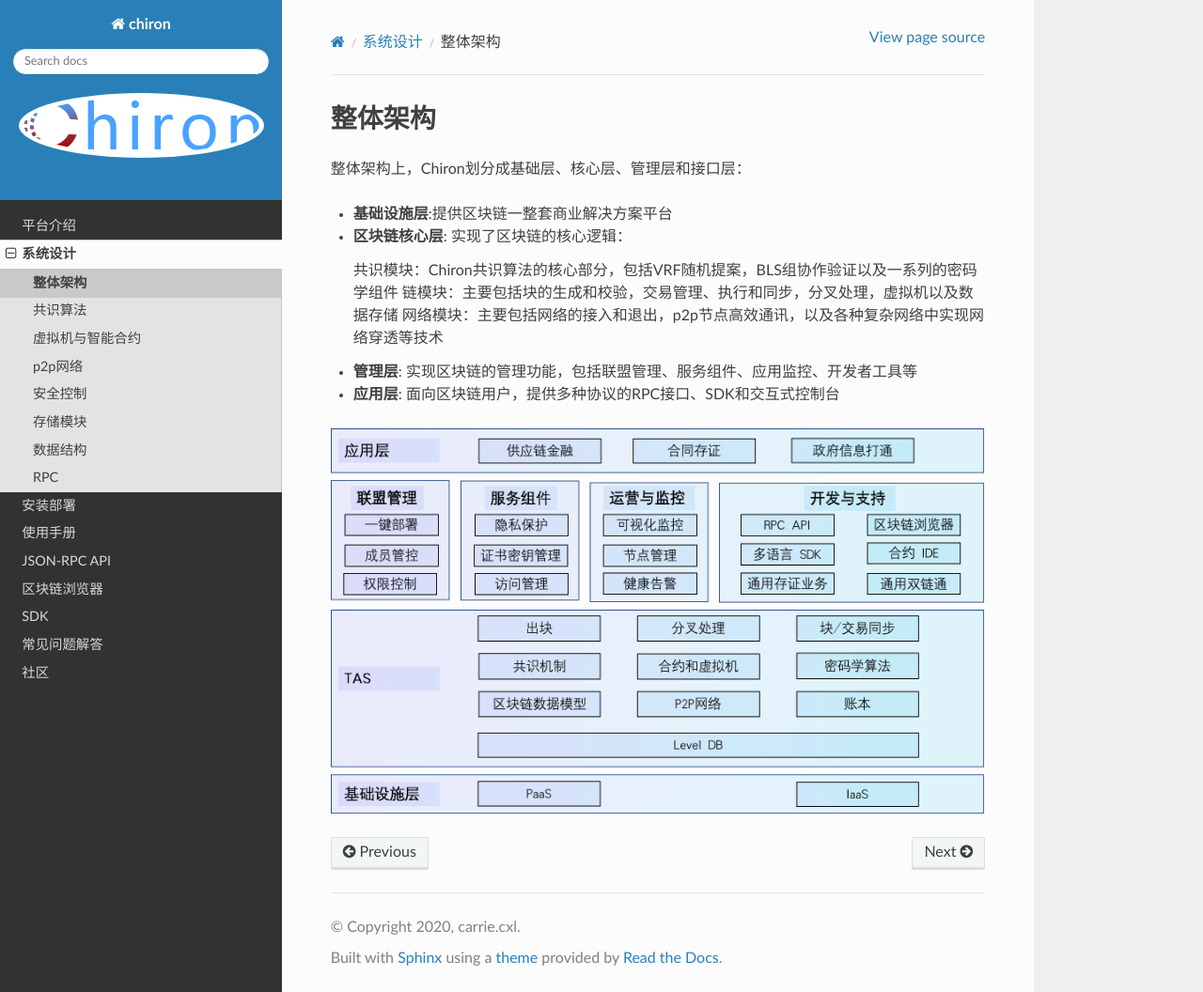
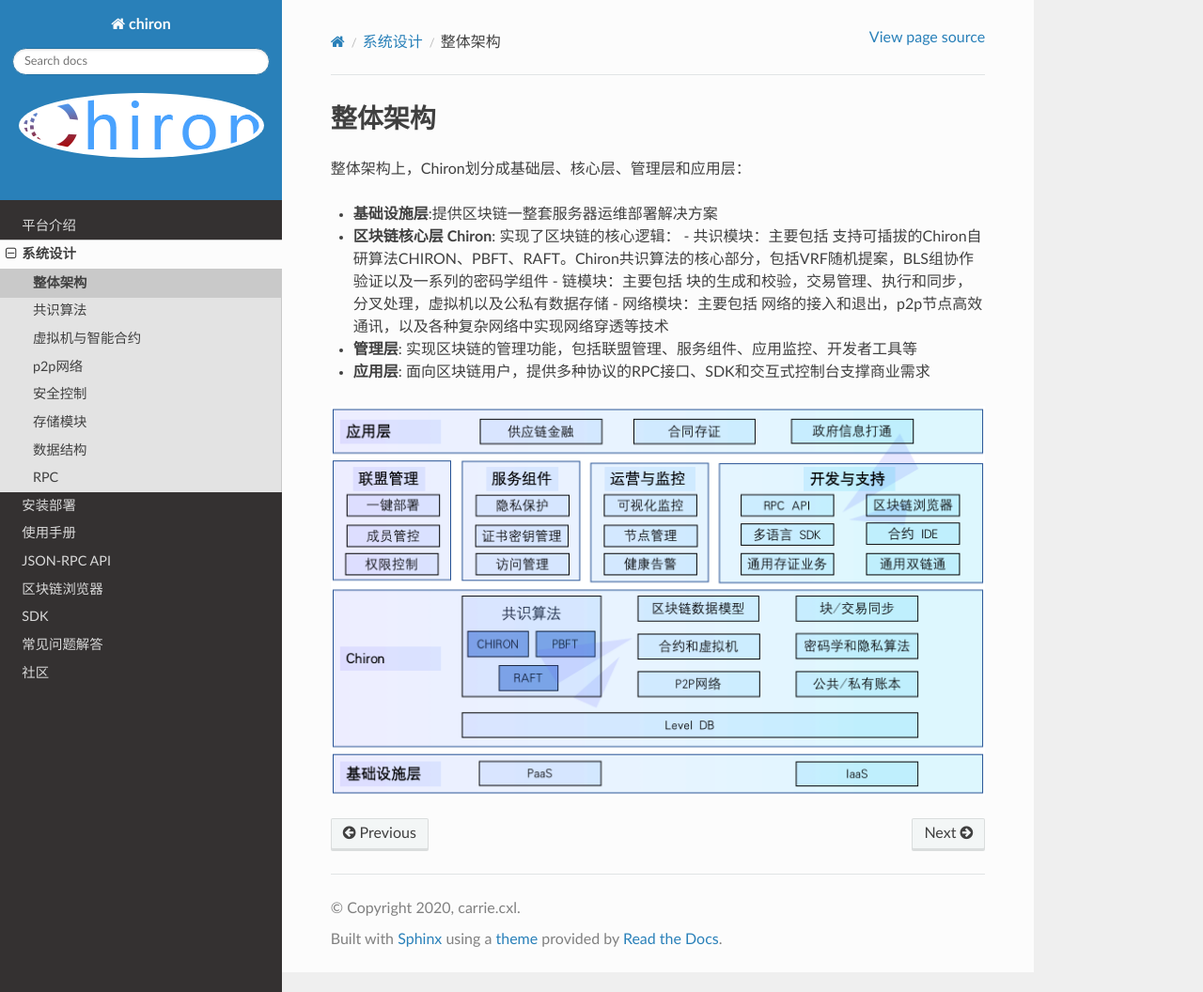
Before and after one commit to cxlhello/readdocs, a Sphinx documentation site: the page built from source/design/architecture/index.rst, in a window 1280 px wide and 1056 px high. Shown: the whole window at 94% size. Built offline with Sphinx 7.4.7 and the Read the Docs theme 2.0.0, drawn with Linux system fonts in a browser that asks for light colours.

Commit message:
document structure update

```diff
--- a/source/conf.py
+++ b/source/conf.py
@@ -32,6 +32,10 @@
 # extensions coming with Sphinx (named 'sphinx.ext.*') or your custom
 # ones.
 extensions = [
+    'sphinx_copybutton',
+    'sphinxcontrib.mermaid',
+    'sphinx.ext.mathjax',
+    'sphinx_markdown_tables',
 ]
 
 # Add any paths that contain templates here, relative to this directory.
--- a/source/design/architecture/index.rst
+++ b/source/design/architecture/index.rst
@@ -2,18 +2,17 @@
 整体架构
 ##############################################################
 
-整体架构上，Chiron划分成基础层、核心层、管理层和接口层：
+整体架构上，Chiron划分成基础层、核心层、管理层和应用层：
 
-- **基础设施层**:提供区块链一整套商业解决方案平台
+- **基础设施层**:提供区块链一整套服务器运维部署解决方案
 
-- **区块链核心层**: 实现了区块链的核心逻辑：
-
-  共识模块：Chiron共识算法的核心部分，包括VRF随机提案，BLS组协作验证以及一系列的密码学组件
-  链模块：主要包括块的生成和校验，交易管理、执行和同步，分叉处理，虚拟机以及数据存储
-  网络模块：主要包括网络的接入和退出，p2p节点高效通讯，以及各种复杂网络中实现网络穿透等技术
+- **区块链核心层 Chiron**: 实现了区块链的核心逻辑：
+  - 共识模块：主要包括 支持可插拔的Chiron自研算法CHIRON、PBFT、RAFT。Chiron共识算法的核心部分，包括VRF随机提案，BLS组协作验证以及一系列的密码学组件
+  - 链模块：主要包括 块的生成和校验，交易管理、执行和同步，分叉处理，虚拟机以及公私有数据存储
+  - 网络模块：主要包括 网络的接入和退出，p2p节点高效通讯，以及各种复杂网络中实现网络穿透等技术
 
 - **管理层**: 实现区块链的管理功能，包括联盟管理、服务组件、应用监控、开发者工具等
 
-- **应用层**: 面向区块链用户，提供多种协议的RPC接口、SDK和交互式控制台
+- **应用层**: 面向区块链用户，提供多种协议的RPC接口、SDK和交互式控制台支撑商业需求
 
 .. image:: ../../_static/images/architecture.png
```
Also changed, not shown: source/introduction.md (+6 -6 lines), source/_static/images/architecture.png, source/_static/images/eg_tulip.jpg (deleted).
